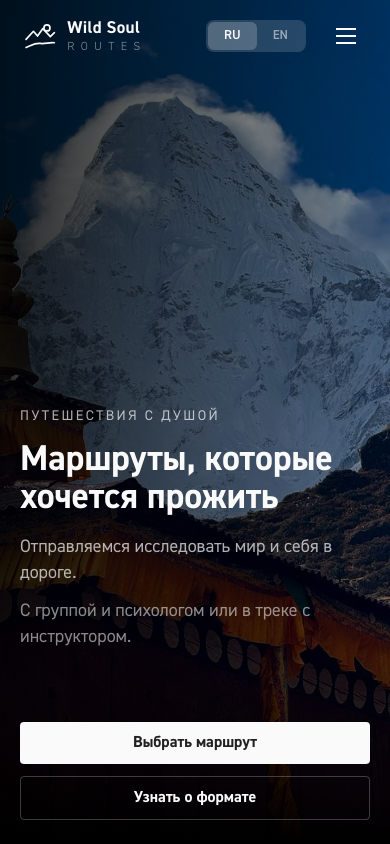
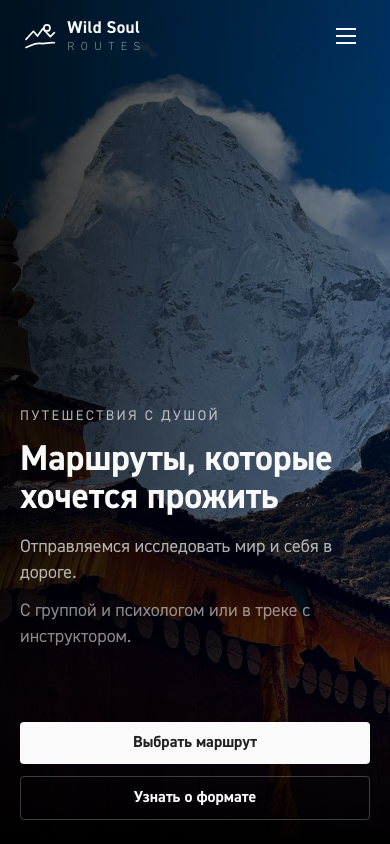
Before and after one commit to fifulina-uxui/wild-soul-routes, a React (Vite) app: page / in a window 390 px wide. Shown: the top 844 px of the page. Built offline with nearby package versions, Linux system fonts and the light colour scheme.

Commit message:
Hide lang switcher from mobile header, keep in burger menu

```diff
--- a/src/sections/Header.tsx
+++ b/src/sections/Header.tsx
@@ -69,7 +69,9 @@ export default function Header() {
             ))}
           </nav>
           <div className="flex flex-1 items-center justify-end gap-5">
-            <LangSwitcher />
+            <div className="hidden lg:block">
+              <LangSwitcher />
+            </div>
             <Link to="/contacts" className={`hidden sm:inline-block ${ctaClass}`}>
               {t.cta.lead}
             </Link>
@@ -99,7 +101,9 @@ export default function Header() {
               ))}
             </nav>
             <div className="flex items-center gap-4">
-              <LangSwitcher compact />
+              <div className="hidden md:block">
+                <LangSwitcher compact />
+              </div>
               <Link to="/contacts" className={`hidden sm:inline-block ${ctaClass}`}>
                 {t.cta.lead}
               </Link>
```
